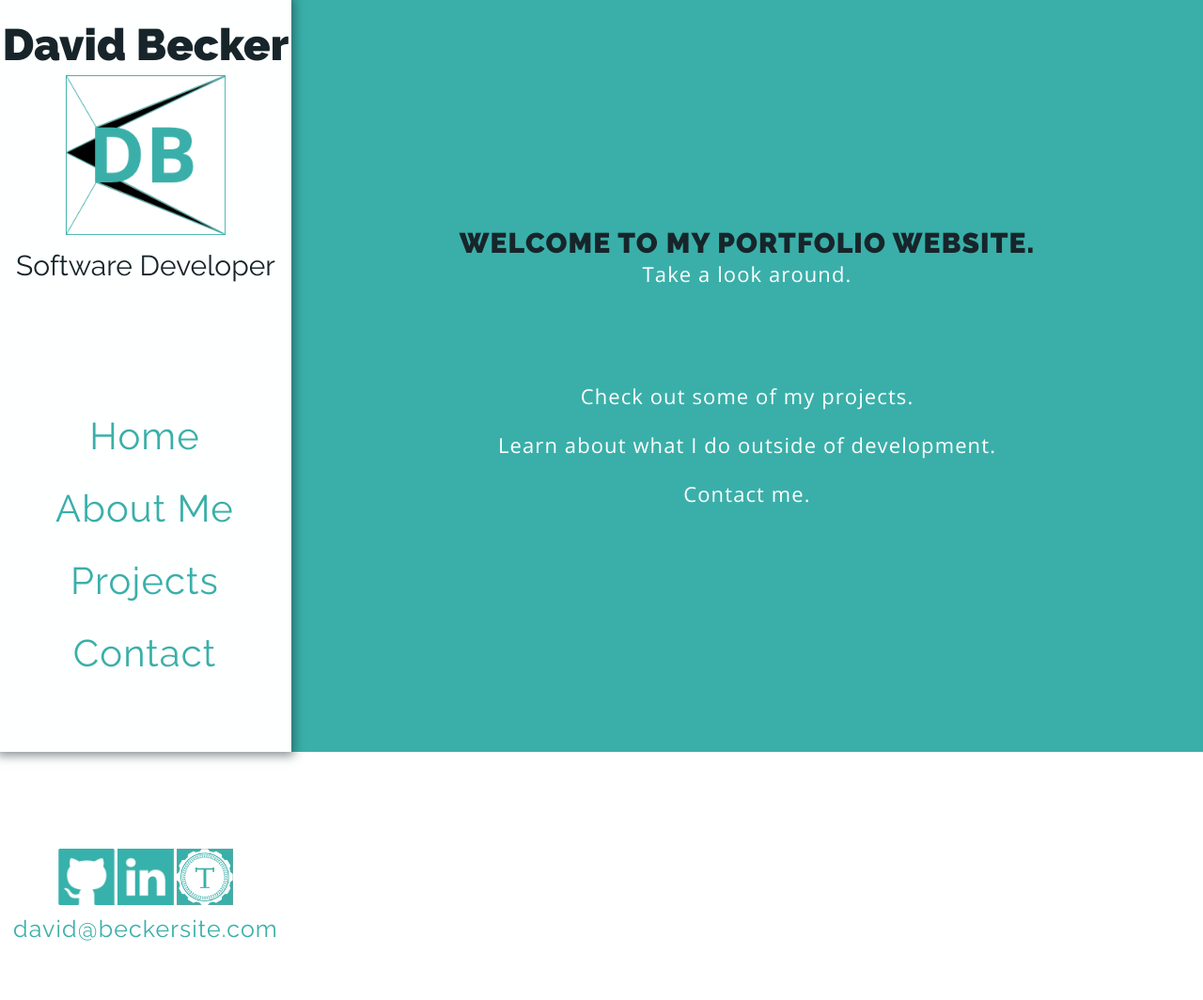
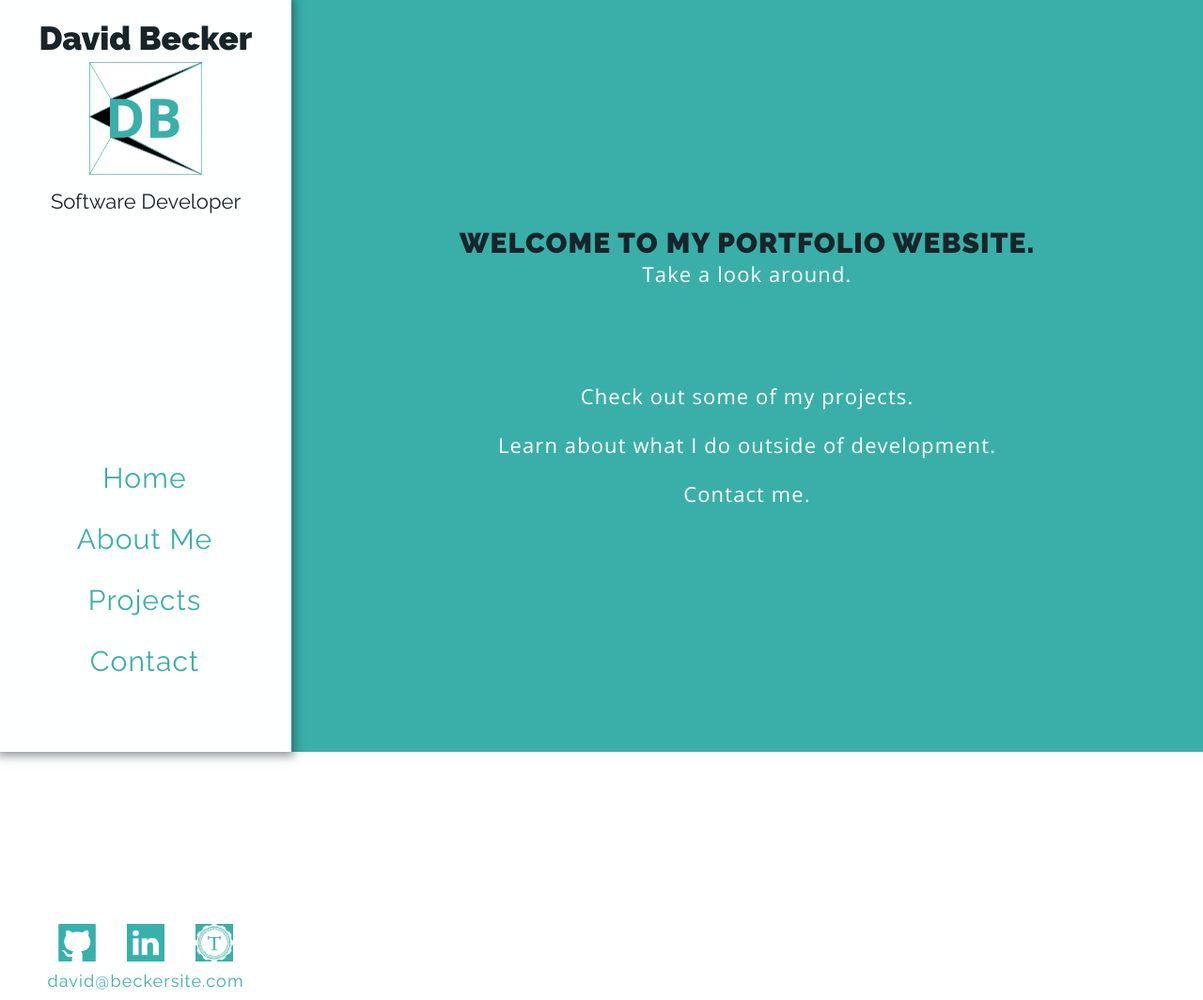
Before and after one commit to davidbecker6081/Portfolio, a React (Create React App) app: page / in a window 1280 px wide. Shown: the whole page at 94% size. Before the commit the page ends 1013 px from the top, so only its background shows below. Built offline with nearby package versions, Linux system fonts and the light colour scheme.

Commit message:
navheader from 1020px to 750px

```diff
--- a/src/NavHeader/NavHeader.css
+++ b/src/NavHeader/NavHeader.css
@@ -253,3 +253,47 @@ background-image: url('../assets/turing-logo.png')
   }
 
 }
+
+@media screen and (min-width: 1000px) and (max-width: 1360px) {
+  /*1016px to 750px*/
+
+  h1 {
+    font-size: 35px;
+  }
+
+  .nav-logo {
+    margin-bottom: 85%;
+  }
+
+  .david-logo {
+    height: 130px;
+    width: 120px;
+  }
+
+  h2 {
+    font-size: 22px;
+  }
+
+  .nav-link-container {
+    margin-bottom: 75%;
+  }
+
+  .nav-link {
+    margin-bottom: 30px;
+    font-size: 30px;
+  }
+
+  .nav-link:hover {
+    font-size: 32px;
+  }
+
+  .quick-contact a {
+    height: 40px;
+    width: 40px;
+  }
+
+  .quick-contact p {
+    font-size: 18px;
+  }
+
+}
```
